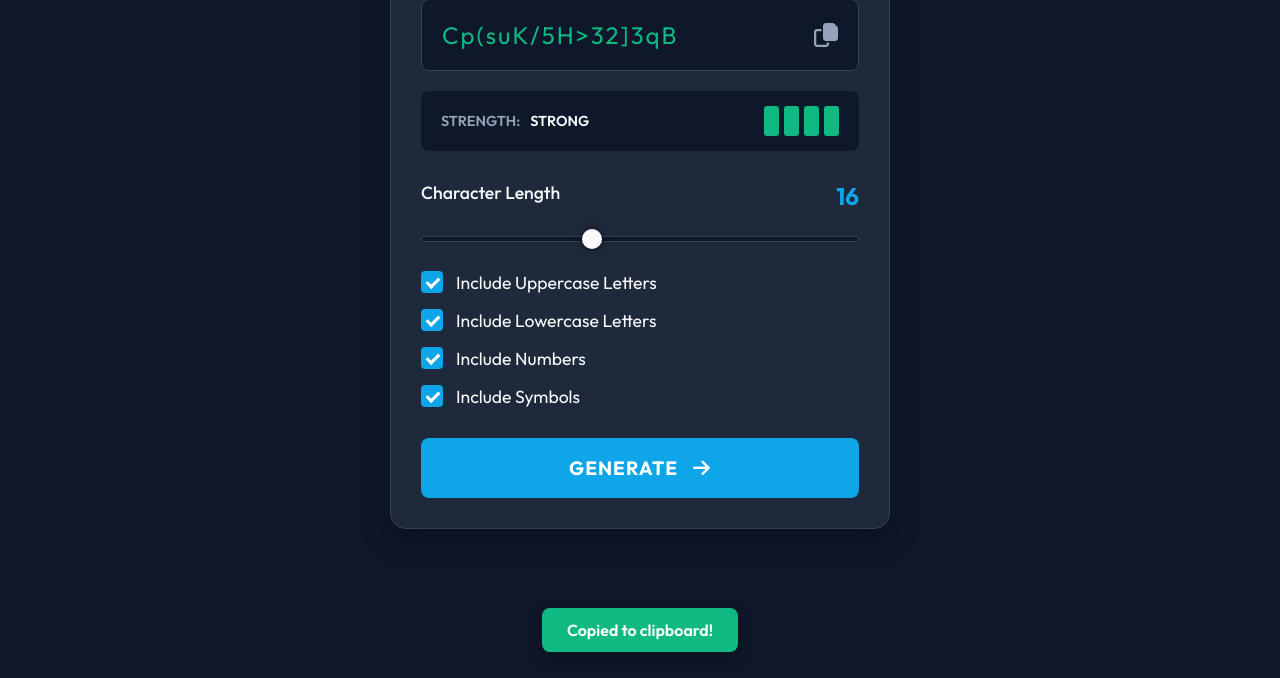
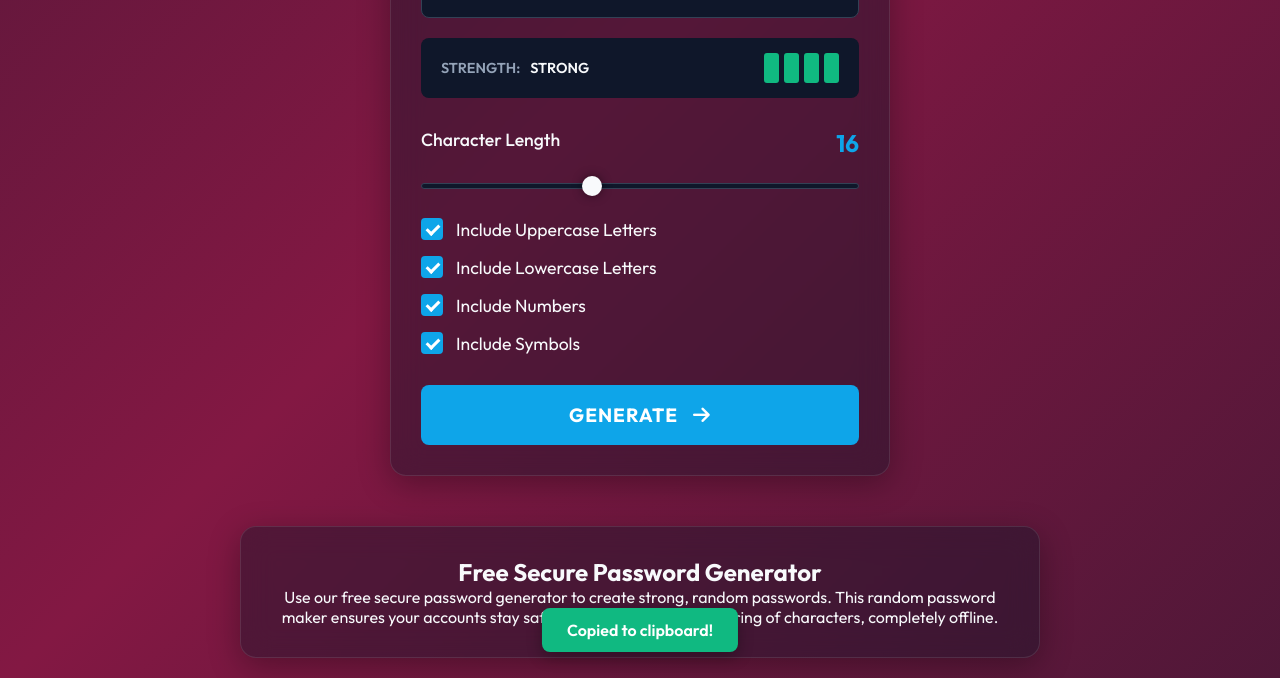
Before and after one commit to Bhar00720/password_generator, a plain HTML site: page index.html in a window 1280 px wide. Shown: the part 198-876 px from the top of the page. Before the commit the page ends 800 px from the top, so only its background shows below. Drawn offline with Linux system fonts and the light colour scheme.

Commit message:
SEO updates & UI Enhanced

```diff
--- a/index.html
+++ b/index.html
@@ -109,7 +109,10 @@
             </button>
         </main>
 
-
+        <div class="seo-footer card">
+            <h2>Free Secure Password Generator</h2>
+            <p>Use our free secure password generator to create strong, random passwords. This random password maker ensures your accounts stay safe by generating a secure string of characters, completely offline.</p>
+        </div>
     </div>
     <!-- Toast -->
     <div id="toast" class="toast">Copied to clipboard!</div>
--- a/style.css
+++ b/style.css
@@ -20,13 +20,21 @@
 }
 
 body {
-    background-color: var(--bg-color);
-    color: var(--text-primary);
+    background: linear-gradient(-45deg, #0f172a, #831843, #0f172a, #0f766e);
+    background-size: 400% 400%;
+    animation: gradientBG 15s ease infinite;
+    color: #f8fafc;
     min-height: 100vh;
     display: flex;
+    flex-direction: column;
     justify-content: center;
     align-items: center;
     padding: 20px;
+}
+@keyframes gradientBG {
+    0% { background-position: 0% 50%; }
+    50% { background-position: 100% 50%; }
+    100% { background-position: 0% 50%; }
 }
 
 .app-container {
@@ -39,14 +47,20 @@ body {
 }
 
 
-.generator-container {
+.generator-container, .card, .main-content {
     width: 100%;
     max-width: 500px;
-    background-color: var(--card-bg);
     padding: 30px;
+    background: rgba(15, 23, 42, 0.4);
+    backdrop-filter: blur(15px);
+    border: 1px solid rgba(255, 255, 255, 0.1);
+    box-shadow: 0 8px 32px rgba(0, 0, 0, 0.3);
     border-radius: 16px;
-    box-shadow: 0 10px 30px rgba(0, 0, 0, 0.3);
-    border: 1px solid var(--border-color);
+}
+.seo-footer {
+    max-width: 800px;
+    text-align: center;
+    margin-top: 20px;
 }
 
 .title {
```
Also changed, not shown: sitemap.xml (added, +9 -0 lines), robots.txt (added).
